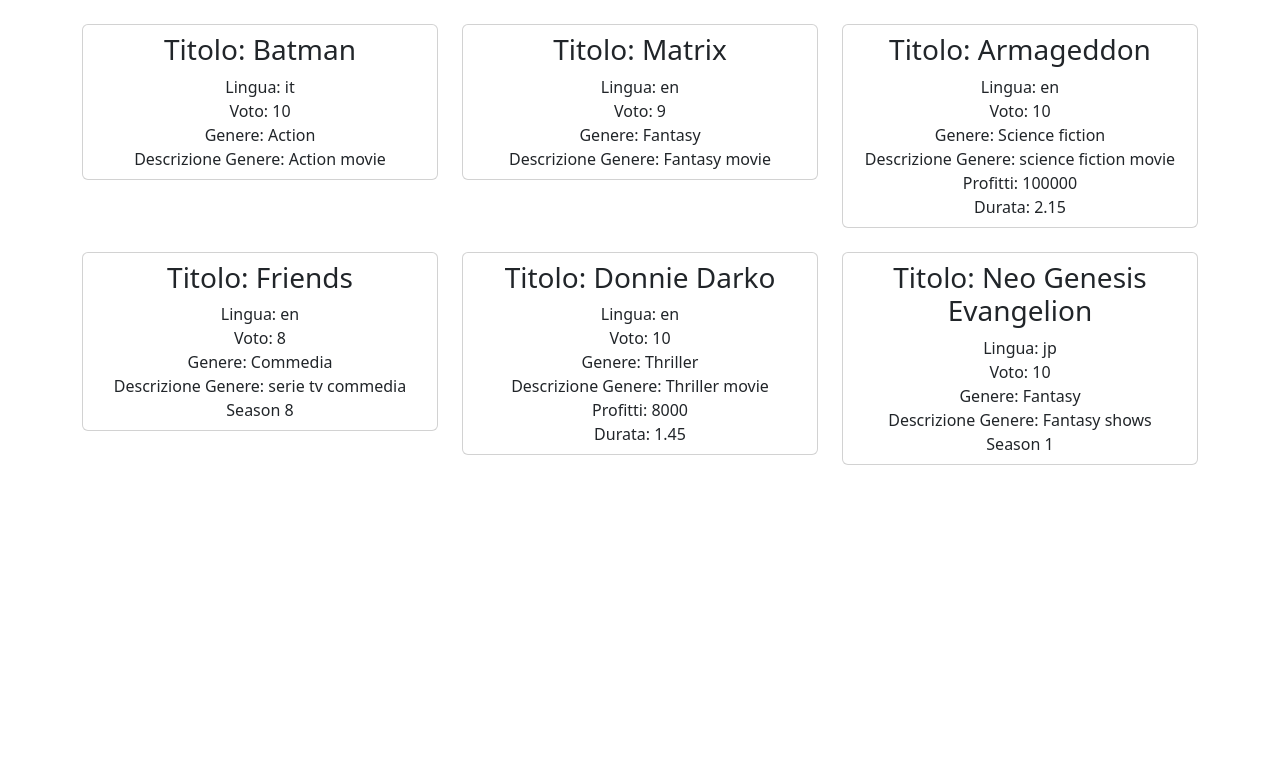
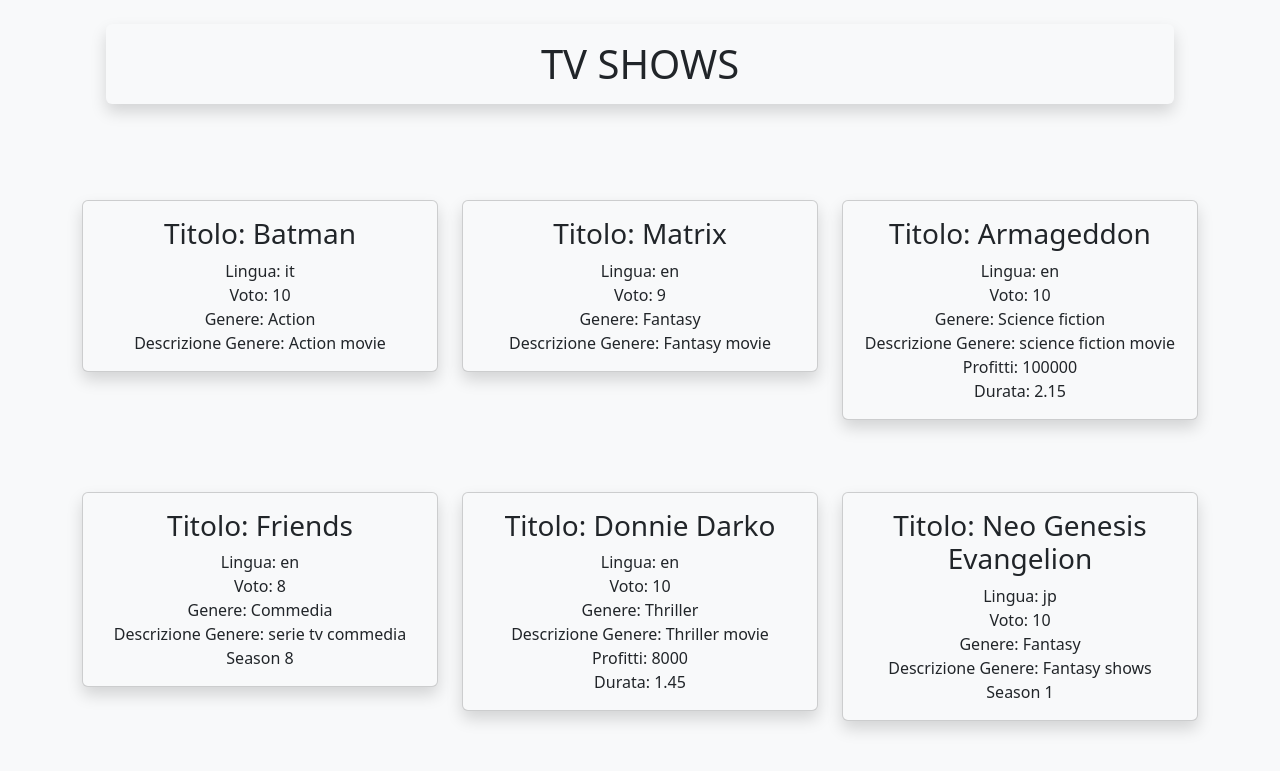
Before and after one commit to mattemutti/php-oop-1, a PHP site: page / in a window 1280 px wide. Shown: the top 771 px of the page. Run offline with PHP 8.4, Linux system fonts and the light colour scheme.

Commit message:
update section partials site

```diff
--- a/index.php
+++ b/index.php
@@ -9,58 +9,16 @@ require __DIR__ . '/database/db.php';
 //var_dump($movies);
 //var_dump($donnieDarko->title);
 
-
-?>
-
-<!doctype html>
-<html lang='en'>
-
-<head>
-	<meta charset='utf-8'>
-	<meta name='viewport' content='width=device-width, initial-scale=1'>
-	<title>OOP_ONE</title>
-	<link href='./style.css' rel='stylesheet'>
-	<link href="https://cdn.jsdelivr.net/npm/bootstrap@5.3.3/dist/css/bootstrap.min.css" rel="stylesheet"
-		integrity="sha384-QWTKZyjpPEjISv5WaRU9OFeRpok6YctnYmDr5pNlyT2bRjXh0JMhjY6hW+ALEwIH" crossorigin="anonymous">
-</head>
-
-<body>
-	<div id='app'>
-
-		<div class="container my-4">
-			<div class="row justify-content-center text-center g-4">
-				<?php foreach ($movies as $movie): ?>
-					<div class="col-4">
-						<div class="card text-center p-2">
-							<h3>Titolo: <?= $movie->title ?></h3>
-							<div>Lingua: <?= $movie->language ?></div>
-							<div>Voto: <?= $movie->vote ?></div>
-							<div>Genere: <?= $movie->genre?->getGenreTitle() ?></div>
-							<div>Descrizione Genere: <?= $movie->genre?->getGenreDescription() ?></div>
-							<div>
-								<?php if (isset($movie->profit)): ?>
-									<div>Profitti: <?= $movie->profit ?> </div>
-									<div>Durata: <?= $movie->duration ?></div>
-								<?php endif; ?>
-								<?php if (isset($movie->season)): ?>
-									<div>Season <?= $movie->season ?> </div>
-								<?php endif; ?>
-
-							</div>
-						</div>
-					</div>
-				<?php endforeach; ?>
-			</div>
-		</div>
+//Foot site
+include __DIR__ . '/layouts/head.php'; ?>
 
 
-	</div>
-	<!-- Development only cdn, disable in production -->
-	<script src='https://unpkg.com/vue@3/dist/vue.global.js'></script>
-	<script src='./app.js'></script>
-	<script src="https://cdn.jsdelivr.net/npm/bootstrap@5.3.3/dist/js/bootstrap.bundle.min.js"
-		integrity="sha384-YvpcrYf0tY3lHB60NNkmXc5s9fDVZLESaAA55NDzOxhy9GkcIdslK1eN7N6jIeHz"
-		crossorigin="anonymous"></script>
-</body>
+<?php include __DIR__ . '/layouts/header.php'; ?>
 
-</html>
+
+<!-- Mani Site -->
+<?php include __DIR__ . '/layouts/main.php'; ?>
+
+
+<!-- Foot Site -->
+<?php include __DIR__ . '/layouts/foot.php'; ?>
--- /dev/null
+++ b/layouts/foot.php
@@ -0,0 +1,9 @@
+<!-- Development only cdn, disable in production -->
+<script src='https://unpkg.com/vue@3/dist/vue.global.js'></script>
+<script src='./app.js'></script>
+<script src="https://cdn.jsdelivr.net/npm/bootstrap@5.3.3/dist/js/bootstrap.bundle.min.js"
+	integrity="sha384-YvpcrYf0tY3lHB60NNkmXc5s9fDVZLESaAA55NDzOxhy9GkcIdslK1eN7N6jIeHz"
+	crossorigin="anonymous"></script>
+</body>
+
+</html>
--- /dev/null
+++ b/layouts/head.php
@@ -0,0 +1,13 @@
+<!doctype html>
+<html lang='en'>
+
+<head>
+	<meta charset='utf-8'>
+	<meta name='viewport' content='width=device-width, initial-scale=1'>
+	<title>OOP_ONE</title>
+	<link href='./style.css' rel='stylesheet'>
+	<link href="https://cdn.jsdelivr.net/npm/bootstrap@5.3.3/dist/css/bootstrap.min.css" rel="stylesheet"
+		integrity="sha384-QWTKZyjpPEjISv5WaRU9OFeRpok6YctnYmDr5pNlyT2bRjXh0JMhjY6hW+ALEwIH" crossorigin="anonymous">
+</head>
+
+<body class="bg-light">
--- /dev/null
+++ b/layouts/header.php
@@ -0,0 +1,10 @@
+<header>
+	<div class="container">
+		<div class="rox justify-content-center text-center">
+			<div class="col p-4">
+				<h1 class="title text-centre text-dark bg-dark shadow p-3 mb-5 bg-body-tertiary rounded">TV SHOWS
+				</h1>
+			</div>
+		</div>
+	</div>
+</header>
--- /dev/null
+++ b/layouts/main.php
@@ -0,0 +1,28 @@
+<div id='app'>
+
+	<div class="container my-4">
+		<div class="row justify-content-center text-center g-4">
+			<?php foreach ($movies as $movie): ?>
+				<div class="col-4">
+					<div class="card text-center p-2 shadow p-3 mb-5 bg-body-tertiary rounded">
+						<h3>Titolo: <?= $movie->title ?></h3>
+						<div>Lingua: <?= $movie->language ?></div>
+						<div>Voto: <?= $movie->vote ?></div>
+						<div>Genere: <?= $movie->genre?->getGenreTitle() ?></div>
+						<div>Descrizione Genere: <?= $movie->genre?->getGenreDescription() ?></div>
+						<div>
+							<?php if (isset($movie->profit)): ?>
+								<div>Profitti: <?= $movie?->profit ?> </div>
+								<div>Durata: <?= $movie?->duration ?></div>
+							<?php endif; ?>
+							<?php if (isset($movie->season)): ?>
+								<div>Season <?= $movie->season ?> </div>
+							<?php endif; ?>
+
+						</div>
+					</div>
+				</div>
+			<?php endforeach; ?>
+		</div>
+	</div>
+</div>
```
